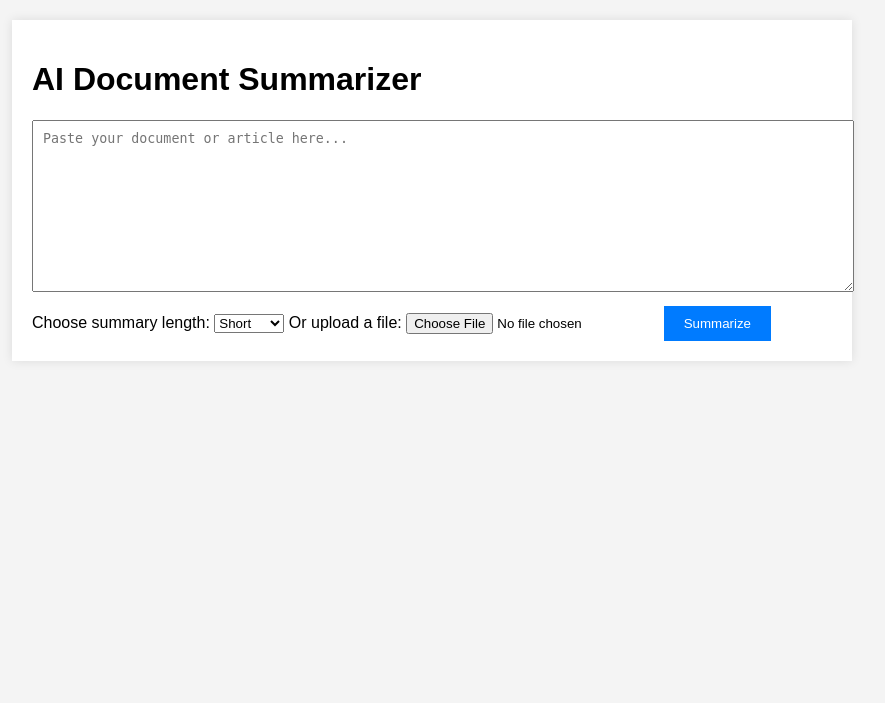
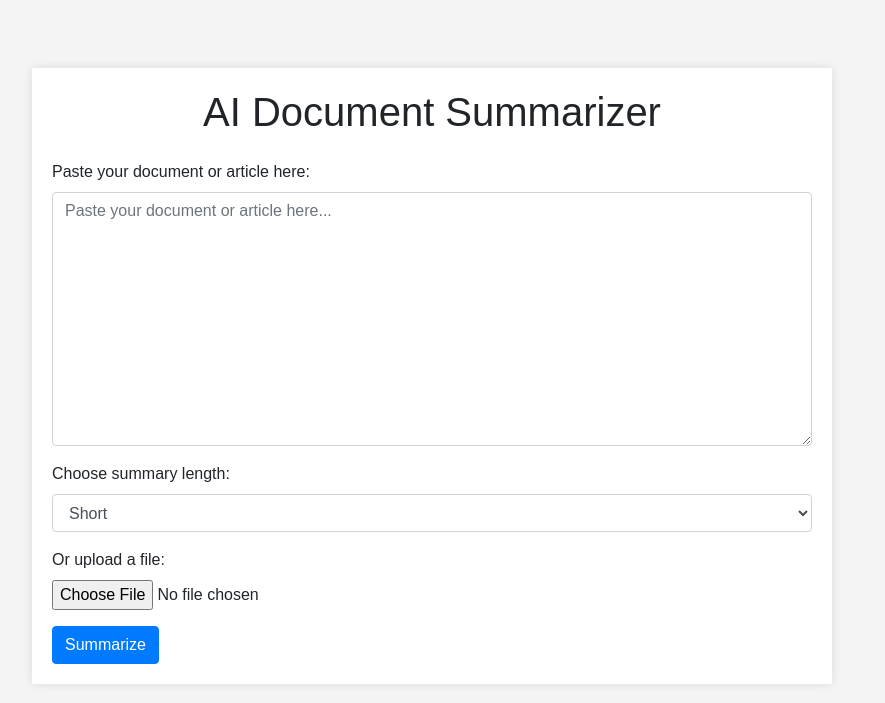
Before and after one commit to Symphatic/AIBDS, a Flask app: page / in a window 1280 px wide. Shown: the top 703 px of the page, without its empty margins (208-1093 px from the left). Run offline with Flask 3, Linux system fonts and the light colour scheme; some libraries are stand-ins or nearby versions.

Commit message:
Update index.html

```diff
--- a/templates/index.html
+++ b/templates/index.html
@@ -4,36 +4,52 @@
     <meta charset="UTF-8">
     <meta name="viewport" content="width=device-width, initial-scale=1.0">
     <title>AI Document Summarizer</title>
+    <!-- Bootstrap CSS -->
+    <link href="https://stackpath.bootstrapcdn.com/bootstrap/4.5.2/css/bootstrap.min.css" rel="stylesheet">
     <link rel="stylesheet" href="{{ url_for('static', filename='style.css') }}">
 </head>
 <body>
-    <div class="container">
-        <h1>AI Document Summarizer</h1>
-        <form action="/summarize" method="POST" enctype="multipart/form-data">
-            <textarea name="content" rows="10" placeholder="Paste your document or article here...">{{ original_text or "" }}</textarea>
+    <div class="container mt-5">
+        <h1 class="text-center">AI Document Summarizer</h1>
+        <form action="/summarize" method="POST" enctype="multipart/form-data" class="mt-4">
+            <div class="form-group">
+                <label for="content">Paste your document or article here:</label>
+                <textarea class="form-control" name="content" rows="10" placeholder="Paste your document or article here...">{{ original_text or "" }}</textarea>
+            </div>
+            <div class="form-group">
                 <label for="length">Choose summary length:</label>
-            <select name="length" id="length">
+                <select class="form-control" name="length" id="length">
                     <option value="short">Short</option>
                     <option value="medium">Medium</option>
                     <option value="long">Long</option>
                 </select>
+            </div>
+            <div class="form-group">
                 <label for="file">Or upload a file:</label>
-            <input type="file" name="file" id="file">
-            <button type="submit">Summarize</button>
+                <input type="file" class="form-control-file" name="file" id="file">
+            </div>
+            <button type="submit" class="btn btn-primary">Summarize</button>
         </form>
         {% with messages = get_flashed_messages(with_categories=true) %}
           {% if messages %}
-            <ul class="flashes">
+            <ul class="flashes mt-3">
             {% for category, message in messages %}
-              <li class="{{ category }}">{{ message }}</li>
+              <li class="alert alert-{{ category }}">{{ message }}</li>
             {% endfor %}
             </ul>
           {% endif %}
         {% endwith %}
         {% if summary %}
+        <div class="mt-4">
             <h2>Summary</h2>
-        <p>{{ summary }}</p>
+            <p class="border p-3">{{ summary }}</p>
+        </div>
         {% endif %}
     </div>
+
+    <!-- Bootstrap JS and dependencies (optional but recommended) -->
+    <script src="https://code.jquery.com/jquery-3.5.1.slim.min.js"></script>
+    <script src="https://cdn.jsdelivr.net/npm/@popperjs/core@2.9.2/dist/umd/popper.min.js"></script>
+    <script src="https://stackpath.bootstrapcdn.com/bootstrap/4.5.2/js/bootstrap.min.js"></script>
 </body>
 </html>
```
Lines whose indentation alone changed are shown as unchanged.
